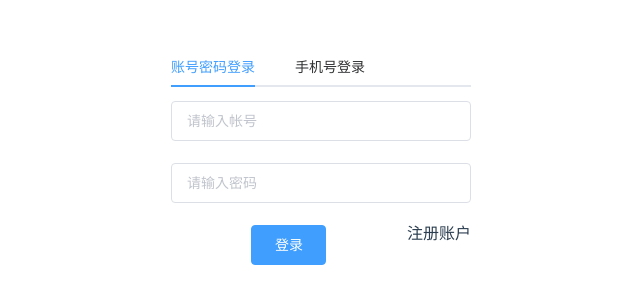
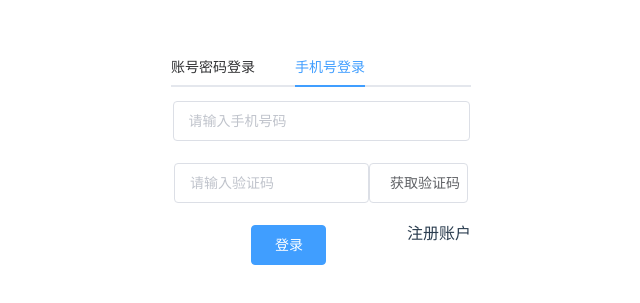
Before and after one commit to JokeyFeng/bigoo-admin-vue, a Vue app: page /#/ in a window 1280 px wide. Shown: the part 233-536 px from the top of the page, without its empty margins (319-959 px from the left). Built offline with nearby package versions, Linux system fonts and the light colour scheme; what vue-apexcharts would draw is missing.

Commit message:
解决tab获取name值失败的问题

```diff
--- a/src/router/index.js
+++ b/src/router/index.js
@@ -1,7 +1,6 @@
 import Vue from 'vue'
 import Router from 'vue-router'
 import Login from '../views/login/Login'
-import Index from '../views/Index'
 import HomePage from '../views/HomePage'
 
 Vue.use(Router);
@@ -14,14 +13,11 @@ export default new Router({
       component: Login
     },
     {
-      path: '/index',
-      name: 'index',
-      component: Index
-    },
-    {
       path: '/homePage',
       name: '首页',
-      component: HomePage
+      component: HomePage,
+      children: [
+      ]
     }
   ]
 })
--- a/src/views/Index.vue
+++ /dev/null
@@ -1,22 +0,0 @@
-<template>
-  <div>
-    我的主页
-  </div>
-</template>
-
-<script>
-  export default {
-    name: 'index',
-    data() {
-      return {}
-    },
-    computed: {},
-    components: {},
-    watch: {},
-    methods: {}
-  }
-</script>
-
-<style scoped>
-
-</style>
--- a/src/views/login/Login.vue
+++ b/src/views/login/Login.vue
@@ -1,24 +1,35 @@
 <template>
   <div class="login">
-    <el-form :model="LoginForm" :rules="loginRules" ref="LoginForm" @keyup.enter.native="signIn()" status-icon>
-      <el-tabs v-model="activeKey" @tab-click="handleTabsChange">
-        <el-tab-pane label="账号密码登录" name="1" :key="1">
+    <el-form :model="LoginForm" :rules="loginRules" ref="LoginForm" @keyup.enter.native="signIn()">
+      <el-tabs v-model="activeKey" @tab-click="handleTabsChange(activeKey,$event)">
+        <el-tab-pane label="账号密码登录" name="1">
           <el-form-item prop="username">
-            <el-input v-model="LoginForm.username" placeholder="请输入帐号" autoComplete="on">
+            <el-input v-model="LoginForm.username"
+                      placeholder="请输入帐号"
+                      autoComplete="on">
             </el-input>
           </el-form-item>
           <el-form-item prop="password">
-            <el-input v-model="LoginForm.password" type="password" placeholder="请输入密码" autoComplete="on" show-password="true">
+            <el-input v-model="LoginForm.password"
+                      type="password"
+                      placeholder="请输入密码"
+                      autoComplete="on" show-password>
             </el-input>
           </el-form-item>
         </el-tab-pane>
-        <el-tab-pane label="手机号登录" name="2" :key="2">
+        <el-tab-pane label="手机号登录" name="2">
           <el-form-item prop="mobile">
-            <el-input style="width: 99%" v-model="LoginForm.mobile" placeholder="请输入手机号" autoComplete="on">
+            <el-input style="width: 99%"
+                      v-model="LoginForm.mobile"
+                      placeholder="请输入手机号码"
+                      autoComplete="on">
             </el-input>
           </el-form-item>
           <el-form-item prop="verifyCode">
-            <el-input style="width: 65%" v-model="LoginForm.verifyCode" placeholder="请输入验证码" autoComplete="on">
+            <el-input style="width: 65%"
+                      v-model="LoginForm.verifyCode"
+                      placeholder="请输入验证码"
+                      autoComplete="on">
             </el-input>
             <el-button style="width: 33%" @click="getCaptcha">获取验证码</el-button>
           </el-form-item>
@@ -41,7 +52,7 @@
     data() {
       const legalUsername = (rule, value, callback) => {
         if (!isLegalUsername(value)) {
-          callback(new Error('请输入正确的用户名'));
+          callback(new Error('请输入正确的账号'));
         } else {
           callback();
         }
@@ -54,7 +65,7 @@
         }
       };
       return {
-        activeKey: '1',
+        activeKey: '2',
         loading: false,
         LoginForm: {
           username: '',
@@ -68,6 +79,7 @@
         }
       }
     },
+    computed: {},
     methods: {
       signIn() {
         //账号密码登录
@@ -93,7 +105,7 @@
         }
         //手机号登录
         if (this.activeKey === '2') {
-          alert("暂未开发")
+          alert("暂未开发");
         }
       },
       /*  saveLoginData(data) {
@@ -103,13 +115,13 @@
           this.setPermissions(data.permissions);
           this.setRoles(data.roles);
         },*/
-      handleTabsChange(val,event) {
-        console.log(val,event);
+      handleTabsChange(val, event) {
+        console.log(val, event);
         this.activeKey = val;
       },
       getCaptcha() {
-       // alert('暂未开发');
-        this.$axios.get('/verifyCode').then((response)=>{
+        // alert('暂未开发');
+        this.$axios.get('/verifyCode').then((response) => {
 
         })
       },
```
Also changed, not shown: src/views/login/Register.vue (+33 -4 lines).
